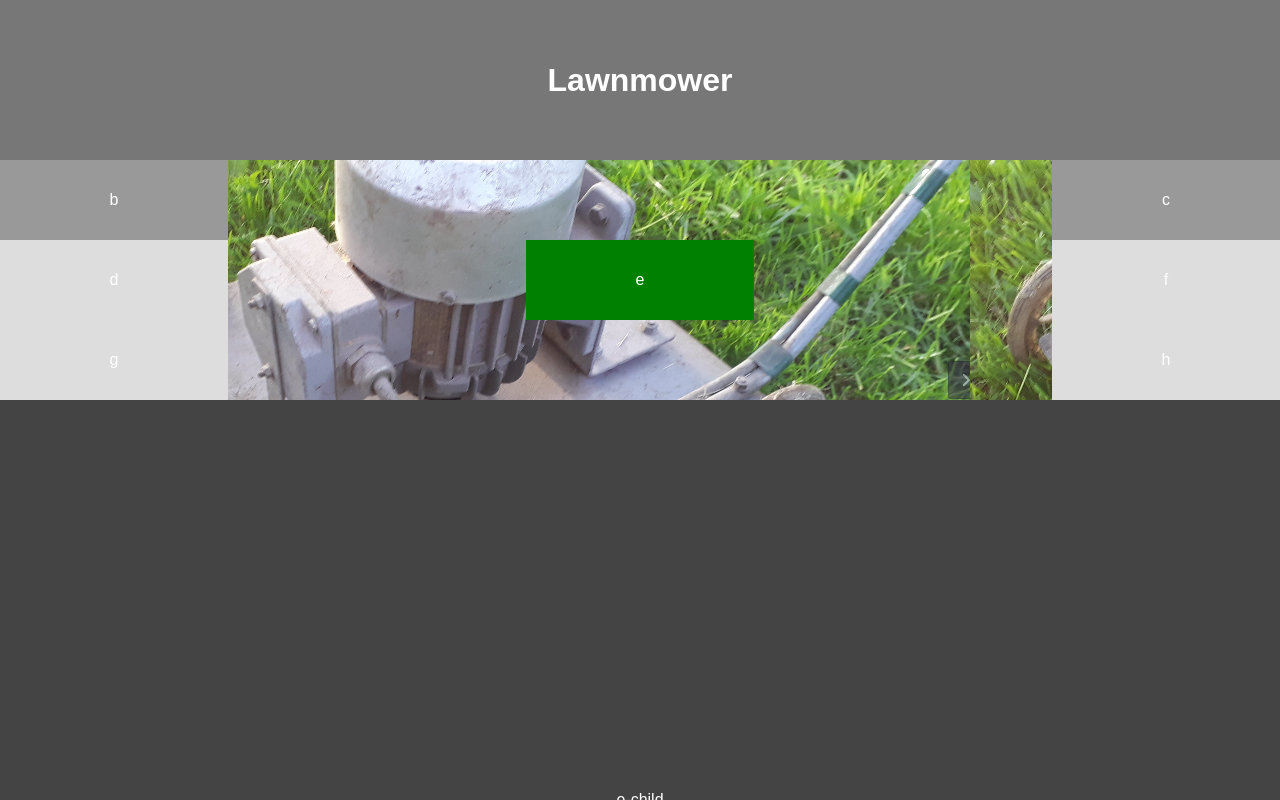
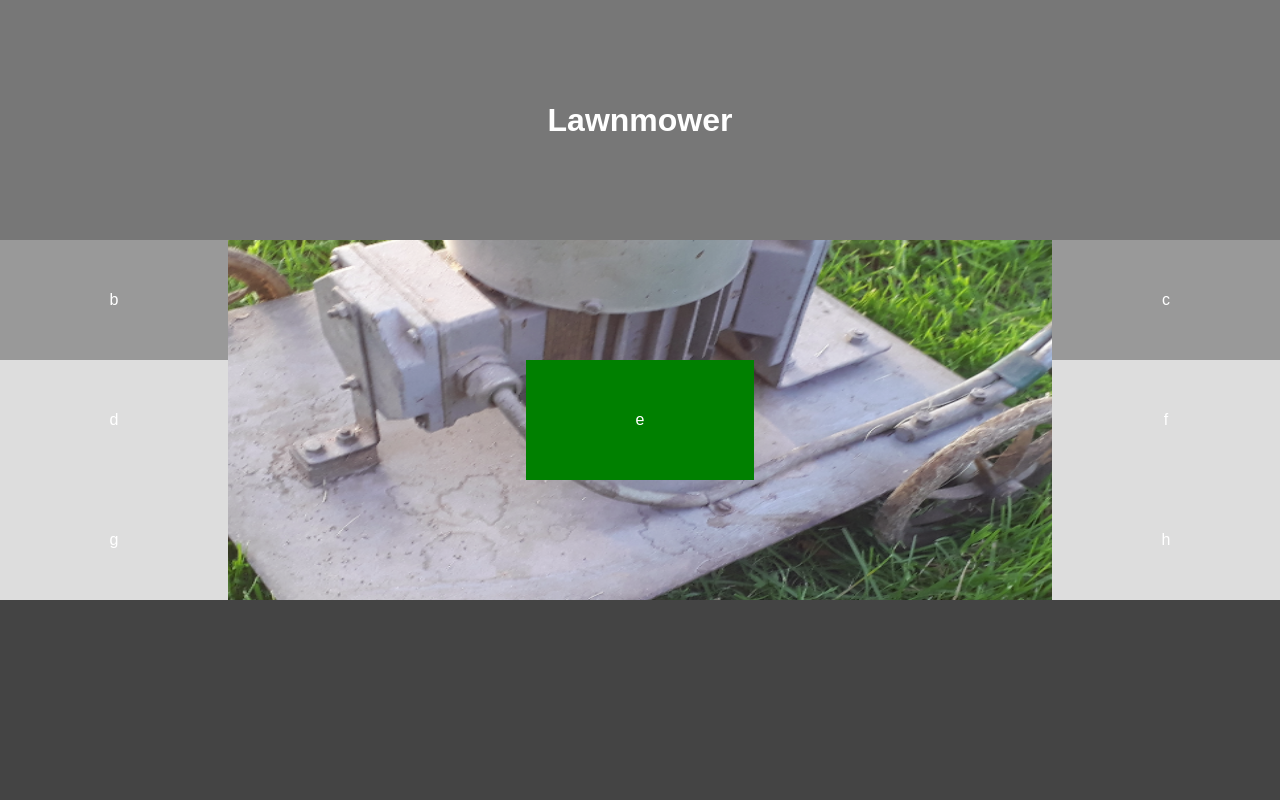
Before and after one commit to gudmar/theoryCornerExamples, a plain HTML site: page Grid/stalePhotoGrid.html in a window 1280 px wide. Drawn offline with Linux system fonts and the light colour scheme.

Commit message:
grid lawnmower corrected so that there is a single image and it is more visible

```diff
--- a/Grid/stalePhotoGrid.html
+++ b/Grid/stalePhotoGrid.html
@@ -15,6 +15,8 @@
             padding:0;
             margin:0;
             background-image: url('./staleBG.png');
+            background-repeat: no-repeat;
+            background-size: 100vw 100vh;
             overflow: auto;
             position: relative;
             width: 100vw;
@@ -22,7 +24,6 @@
         }
         .grid-parent{
             width: 100vw;
-            /* height: 200vh; */
             position: relative;
             display: grid;
             grid-template-areas: "a a a a a"
@@ -35,12 +36,12 @@
             grid-area: a;
             background-color: #777;
             position: relative;
-            height: 20vh;
+            height: 30vh;
         }
         .grid-child-b{
             grid-area: b;
             background-color: #999;
-            height: 10vh;
+            height: 15vh;
         }
         .grid-child-c{
             grid-area: c;
@@ -53,7 +54,7 @@
         .grid-child-e{
             grid-area: e;
             background-color: green;
-            height: 10vh;
+            height: 15vh;
         }
         .grid-child-f{
             grid-area: f;
@@ -62,7 +63,7 @@
         .grid-child-g{
             grid-area: g;
             background-color: #ddd;
-            height: 10vh;
+            height: 15vh;
         }
         .grid-child-h{
             grid-area: h;
```
